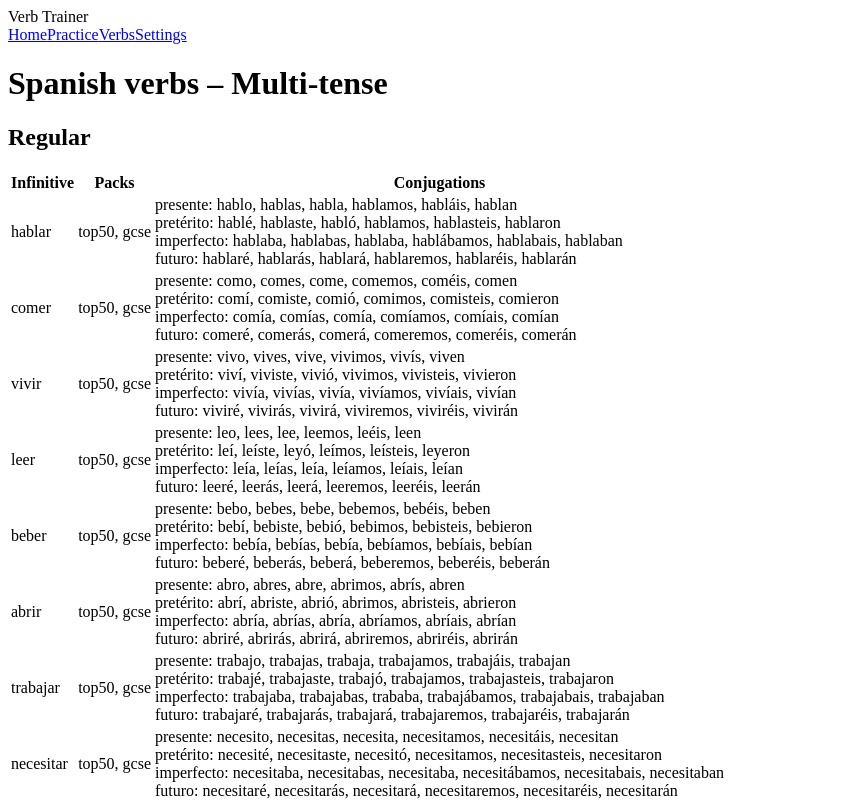
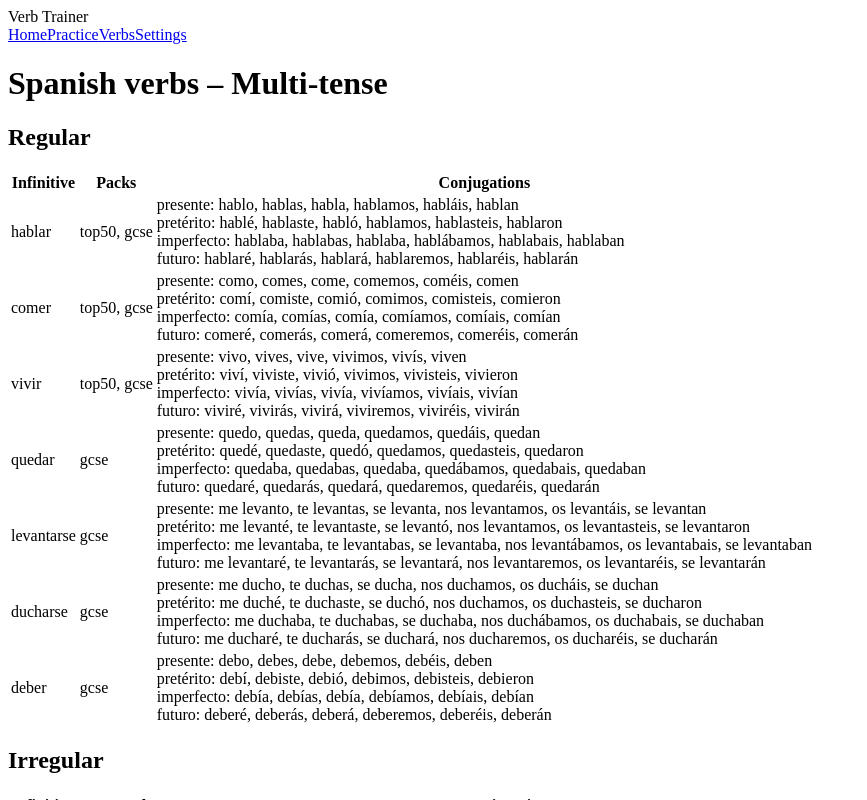
Before and after one commit to jullesp/verb-trainer-mvp, a React (Vite) app: page /verbs in a window 1280 px wide. Shown: the top 800 px of the page, without its empty margins (0-867 px from the left). Built offline with nearby package versions, Linux system fonts and the light colour scheme; the HTML template or start-up script is replaced by a standard one.

Commit message:
Update verbs_es.js

```diff
--- a/src/data/verbs_es.js
+++ b/src/data/verbs_es.js
@@ -1,7 +1,7 @@
 // ===============================
 // Spanish Verb Trainer Data File
 // ===============================
-// Subjects, tenses, and Top 50 verb bank (AQA GCSE aligned)
+// Subjects, tenses, and full GCSE verb bank (Top 50 + reflexives + modals)
 // ===============================
 
 export const SUBJECTS = ['yo','tú','él/ella/usted','nosotros','vosotros','ellos/ustedes']
@@ -10,191 +10,62 @@ export const TENSES = ['presente','pretérito','imperfecto','futuro']
 export const VERB_BANK = [
 
   // ---------- TOP 10 CORE (Irregular) ----------
-  {
-    infinitive:'ser',regular:false,packs:['top10','top50','gcse'],
-    tenses:{
-      'presente':['soy','eres','es','somos','sois','son'],
-      'pretérito':['fui','fuiste','fue','fuimos','fuisteis','fueron'],
-      'imperfecto':['era','eras','era','éramos','erais','eran'],
-      'futuro':['seré','serás','será','seremos','seréis','serán']
-    }
-  },
+  {infinitive:'ser',regular:false,packs:['top10','top50','gcse'],
+    tenses:{'presente':['soy','eres','es','somos','sois','son'],'pretérito':['fui','fuiste','fue','fuimos','fuisteis','fueron'],'imperfecto':['era','eras','era','éramos','erais','eran'],'futuro':['seré','serás','será','seremos','seréis','serán']}},
   {infinitive:'estar',regular:false,packs:['top10','top50','gcse'],
-    tenses:{
-      'presente':['estoy','estás','está','estamos','estáis','están'],
-      'pretérito':['estuve','estuviste','estuvo','estuvimos','estuvisteis','estuvieron'],
-      'imperfecto':['estaba','estabas','estaba','estábamos','estabais','estaban'],
-      'futuro':['estaré','estarás','estará','estaremos','estaréis','estarán']
-    }},
+    tenses:{'presente':['estoy','estás','está','estamos','estáis','están'],'pretérito':['estuve','estuviste','estuvo','estuvimos','estuvisteis','estuvieron'],'imperfecto':['estaba','estabas','estaba','estábamos','estabais','estaban'],'futuro':['estaré','estarás','estará','estaremos','estaréis','estarán']}},
   {infinitive:'tener',regular:false,packs:['top10','top50','gcse'],
-    tenses:{
-      'presente':['tengo','tienes','tiene','tenemos','tenéis','tienen'],
-      'pretérito':['tuve','tuviste','tuvo','tuvimos','tuvisteis','tuvieron'],
-      'imperfecto':['tenía','tenías','tenía','teníamos','teníais','tenían'],
-      'futuro':['tendré','tendrás','tendrá','tendremos','tendréis','tendrán']
-    }},
+    tenses:{'presente':['tengo','tienes','tiene','tenemos','tenéis','tienen'],'pretérito':['tuve','tuviste','tuvo','tuvimos','tuvisteis','tuvieron'],'imperfecto':['tenía','tenías','tenía','teníamos','teníais','tenían'],'futuro':['tendré','tendrás','tendrá','tendremos','tendréis','tendrán']}},
   {infinitive:'hacer',regular:false,packs:['top10','top50','gcse'],
-    tenses:{
-      'presente':['hago','haces','hace','hacemos','hacéis','hacen'],
-      'pretérito':['hice','hiciste','hizo','hicimos','hicisteis','hicieron'],
-      'imperfecto':['hacía','hacías','hacía','hacíamos','hacíais','hacían'],
-      'futuro':['haré','harás','hará','haremos','haréis','harán']
-    }},
+    tenses:{'presente':['hago','haces','hace','hacemos','hacéis','hacen'],'pretérito':['hice','hiciste','hizo','hicimos','hicisteis','hicieron'],'imperfecto':['hacía','hacías','hacía','hacíamos','hacíais','hacían'],'futuro':['haré','harás','hará','haremos','haréis','harán']}},
   {infinitive:'ir',regular:false,packs:['top10','top50','gcse'],
-    tenses:{
-      'presente':['voy','vas','va','vamos','vais','van'],
-      'pretérito':['fui','fuiste','fue','fuimos','fuisteis','fueron'],
-      'imperfecto':['iba','ibas','iba','íbamos','ibais','iban'],
-      'futuro':['iré','irás','irá','iremos','iréis','irán']
-    }},
+    tenses:{'presente':['voy','vas','va','vamos','vais','van'],'pretérito':['fui','fuiste','fue','fuimos','fuisteis','fueron'],'imperfecto':['iba','ibas','iba','íbamos','ibais','iban'],'futuro':['iré','irás','irá','iremos','iréis','irán']}},
   {infinitive:'poder',regular:false,packs:['top10','top50','gcse'],
-    tenses:{
-      'presente':['puedo','puedes','puede','podemos','podéis','pueden'],
-      'pretérito':['pude','pudiste','pudo','pudimos','pudisteis','pudieron'],
-      'imperfecto':['podía','podías','podía','podíamos','podíais','podían'],
-      'futuro':['podré','podrás','podrá','podremos','podréis','podrán']
-    }},
+    tenses:{'presente':['puedo','puedes','puede','podemos','podéis','pueden'],'pretérito':['pude','pudiste','pudo','pudimos','pudisteis','pudieron'],'imperfecto':['podía','podías','podía','podíamos','podíais','podían'],'futuro':['podré','podrás','podrá','podremos','podréis','podrán']}},
   {infinitive:'querer',regular:false,packs:['top10','top50','gcse'],
-    tenses:{
-      'presente':['quiero','quieres','quiere','queremos','queréis','quieren'],
-      'pretérito':['quise','quisiste','quiso','quisimos','quisisteis','quisieron'],
-      'imperfecto':['quería','querías','quería','queríamos','queríais','querían'],
-      'futuro':['querré','querrás','querrá','querremos','querréis','querrán']
-    }},
+    tenses:{'presente':['quiero','quieres','quiere','queremos','queréis','quieren'],'pretérito':['quise','quisiste','quiso','quisimos','quisisteis','quisieron'],'imperfecto':['quería','querías','quería','queríamos','queríais','querían'],'futuro':['querré','querrás','querrá','querremos','querréis','querrán']}},
   {infinitive:'decir',regular:false,packs:['top10','top50','gcse'],
-    tenses:{
-      'presente':['digo','dices','dice','decimos','decís','dicen'],
-      'pretérito':['dije','dijiste','dijo','dijimos','dijisteis','dijeron'],
-      'imperfecto':['decía','decías','decía','decíamos','decíais','decían'],
-      'futuro':['diré','dirás','dirá','diremos','diréis','dirán']
-    }},
+    tenses:{'presente':['digo','dices','dice','decimos','decís','dicen'],'pretérito':['dije','dijiste','dijo','dijimos','dijisteis','dijeron'],'imperfecto':['decía','decías','decía','decíamos','decíais','decían'],'futuro':['diré','dirás','dirá','diremos','diréis','dirán']}},
   {infinitive:'poner',regular:false,packs:['top10','top50','gcse'],
-    tenses:{
-      'presente':['pongo','pones','pone','ponemos','ponéis','ponen'],
-      'pretérito':['puse','pusiste','puso','pusimos','pusisteis','pusieron'],
-      'imperfecto':['ponía','ponías','ponía','poníamos','poníais','ponían'],
-      'futuro':['pondré','pondrás','pondrá','pondremos','pondréis','pondrán']
-    }},
+    tenses:{'presente':['pongo','pones','pone','ponemos','ponéis','ponen'],'pretérito':['puse','pusiste','puso','pusimos','pusisteis','pusieron'],'imperfecto':['ponía','ponías','ponía','poníamos','poníais','ponían'],'futuro':['pondré','pondrás','pondrá','pondremos','pondréis','pondrán']}},
   {infinitive:'salir',regular:false,packs:['top10','top50','gcse'],
-    tenses:{
-      'presente':['salgo','sales','sale','salimos','salís','salen'],
-      'pretérito':['salí','saliste','salió','salimos','salisteis','salieron'],
-      'imperfecto':['salía','salías','salía','salíamos','salíais','salían'],
-      'futuro':['saldré','saldrás','saldrá','saldremos','saldréis','saldrán']
-    }},
+    tenses:{'presente':['salgo','sales','sale','salimos','salís','salen'],'pretérito':['salí','saliste','salió','salimos','salisteis','salieron'],'imperfecto':['salía','salías','salía','salíamos','salíais','salían'],'futuro':['saldré','saldrás','saldrá','saldremos','saldréis','saldrán']}},
 
-  // ---------- REGULAR & COMMON ADDITIONS ----------
+  // ---------- REGULARS ----------
   {infinitive:'hablar',regular:true,packs:['top50','gcse'],
-    tenses:{
-      'presente':['hablo','hablas','habla','hablamos','habláis','hablan'],
-      'pretérito':['hablé','hablaste','habló','hablamos','hablasteis','hablaron'],
-      'imperfecto':['hablaba','hablabas','hablaba','hablábamos','hablabais','hablaban'],
-      'futuro':['hablaré','hablarás','hablará','hablaremos','hablaréis','hablarán']
-    }},
+    tenses:{'presente':['hablo','hablas','habla','hablamos','habláis','hablan'],'pretérito':['hablé','hablaste','habló','hablamos','hablasteis','hablaron'],'imperfecto':['hablaba','hablabas','hablaba','hablábamos','hablabais','hablaban'],'futuro':['hablaré','hablarás','hablará','hablaremos','hablaréis','hablarán']}},
   {infinitive:'comer',regular:true,packs:['top50','gcse'],
-    tenses:{
-      'presente':['como','comes','come','comemos','coméis','comen'],
-      'pretérito':['comí','comiste','comió','comimos','comisteis','comieron'],
-      'imperfecto':['comía','comías','comía','comíamos','comíais','comían'],
-      'futuro':['comeré','comerás','comerá','comeremos','comeréis','comerán']
-    }},
+    tenses:{'presente':['como','comes','come','comemos','coméis','comen'],'pretérito':['comí','comiste','comió','comimos','comisteis','comieron'],'imperfecto':['comía','comías','comía','comíamos','comíais','comían'],'futuro':['comeré','comerás','comerá','comeremos','comeréis','comerán']}},
   {infinitive:'vivir',regular:true,packs:['top50','gcse'],
-    tenses:{
-      'presente':['vivo','vives','vive','vivimos','vivís','viven'],
-      'pretérito':['viví','viviste','vivió','vivimos','vivisteis','vivieron'],
-      'imperfecto':['vivía','vivías','vivía','vivíamos','vivíais','vivían'],
-      'futuro':['viviré','vivirás','vivirá','viviremos','viviréis','vivirán']
-    }},
-  {infinitive:'leer',regular:true,packs:['top50','gcse'],
-    tenses:{
-      'presente':['leo','lees','lee','leemos','leéis','leen'],
-      'pretérito':['leí','leíste','leyó','leímos','leísteis','leyeron'],
-      'imperfecto':['leía','leías','leía','leíamos','leíais','leían'],
-      'futuro':['leeré','leerás','leerá','leeremos','leeréis','leerán']
-    }},
-  {infinitive:'beber',regular:true,packs:['top50','gcse'],
-    tenses:{
-      'presente':['bebo','bebes','bebe','bebemos','bebéis','beben'],
-      'pretérito':['bebí','bebiste','bebió','bebimos','bebisteis','bebieron'],
-      'imperfecto':['bebía','bebías','bebía','bebíamos','bebíais','bebían'],
-      'futuro':['beberé','beberás','beberá','beberemos','beberéis','beberán']
-    }},
-  {infinitive:'abrir',regular:true,packs:['top50','gcse'],
-    tenses:{
-      'presente':['abro','abres','abre','abrimos','abrís','abren'],
-      'pretérito':['abrí','abriste','abrió','abrimos','abristeis','abrieron'],
-      'imperfecto':['abría','abrías','abría','abríamos','abríais','abrían'],
-      'futuro':['abriré','abrirás','abrirá','abriremos','abriréis','abrirán']
-    }},
-  {infinitive:'cerrar',regular:false,packs:['top50','gcse'],
-    tenses:{
-      'presente':['cierro','cierras','cierra','cerramos','cerráis','cierran'],
-      'pretérito':['cerré','cerraste','cerró','cerramos','cerrasteis','cerraron'],
-      'imperfecto':['cerraba','cerrabas','cerraba','cerrábamos','cerrabais','cerraban'],
-      'futuro':['cerraré','cerrarás','cerrará','cerraremos','cerraréis','cerrarán']
-    }},
-  {infinitive:'jugar',regular:false,packs:['top50','gcse'],
-    tenses:{
-      'presente':['juego','juegas','juega','jugamos','jugáis','juegan'],
-      'pretérito':['jugué','jugaste','jugó','jugamos','jugasteis','jugaron'],
-      'imperfecto':['jugaba','jugabas','jugaba','jugábamos','jugabais','jugaban'],
-      'futuro':['jugaré','jugarás','jugará','jugaremos','jugaréis','jugarán']
-    }},
-  {infinitive:'trabajar',regular:true,packs:['top50','gcse'],
-    tenses:{
-      'presente':['trabajo','trabajas','trabaja','trabajamos','trabajáis','trabajan'],
-      'pretérito':['trabajé','trabajaste','trabajó','trabajamos','trabajasteis','trabajaron'],
-      'imperfecto':['trabajaba','trabajabas','trababa','trabajábamos','trabajabais','trabajaban'],
-      'futuro':['trabajaré','trabajarás','trabajará','trabajaremos','trabajaréis','trabajarán']
-    }},
-  {infinitive:'necesitar',regular:true,packs:['top50','gcse'],
-    tenses:{
-      'presente':['necesito','necesitas','necesita','necesitamos','necesitáis','necesitan'],
-      'pretérito':['necesité','necesitaste','necesitó','necesitamos','necesitasteis','necesitaron'],
-      'imperfecto':['necesitaba','necesitabas','necesitaba','necesitábamos','necesitabais','necesitaban'],
-      'futuro':['necesitaré','necesitarás','necesitará','necesitaremos','necesitaréis','necesitarán']
-    }},
-  {infinitive:'vivir',regular:true,packs:['top50','gcse'],
-    tenses:{
-      'presente':['vivo','vives','vive','vivimos','vivís','viven'],
-      'pretérito':['viví','viviste','vivió','vivimos','vivisteis','vivieron'],
-      'imperfecto':['vivía','vivías','vivía','vivíamos','vivíais','vivían'],
-      'futuro':['viviré','vivirás','vivirá','viviremos','viviréis','vivirán']
-    }},
-  {infinitive:'estudiar',regular:true,packs:['top50','gcse'],
-    tenses:{
-      'presente':['estudio','estudias','estudia','estudiamos','estudiáis','estudian'],
-      'pretérito':['estudié','estudiaste','estudió','estudiamos','estudiasteis','estudiaron'],
-      'imperfecto':['estudiaba','estudiabas','estudiaba','estudiábamos','estudiabais','estudiaban'],
-      'futuro':['estudiaré','estudiarás','estudiará','estudiaremos','estudiaréis','estudiarán']
-    }},
-  {infinitive:'gustar',regular:true,packs:['top50','gcse'],
-    tenses:{
-      'presente':['gusta','gustan','gusta','gustamos','gustáis','gustan'],
-      'pretérito':['gustó','gustaron','gustó','gustamos','gustasteis','gustaron'],
-      'imperfecto':['gustaba','gustaban','gustaba','gustábamos','gustabais','gustaban'],
-      'futuro':['gustará','gustarán','gustará','gustaremos','gustaréis','gustarán']
-    }},
-  {infinitive:'pagar',regular:true,packs:['top50','gcse'],
-    tenses:{
-      'presente':['pago','pagas','paga','pagamos','pagáis','pagan'],
-      'pretérito':['pagué','pagaste','pagó','pagamos','pagasteis','pagaron'],
-      'imperfecto':['pagaba','pagabas','pagaba','pagábamos','pagabais','pagaban'],
-      'futuro':['pagaré','pagarás','pagará','pagaremos','pagaréis','pagarán']
-    }},
-  {infinitive:'usar',regular:true,packs:['top50','gcse'],
-    tenses:{
-      'presente':['uso','usas','usa','usamos','usáis','usan'],
-      'pretérito':['usé','usaste','usó','usamos','usasteis','usaron'],
-      'imperfecto':['usaba','usabas','usaba','usábamos','usabais','usaban'],
-      'futuro':['usaré','usarás','usará','usaremos','usaréis','usarán']
-    }},
-  {infinitive:'abrir',regular:true,packs:['top50','gcse'],
-    tenses:{
-      'presente':['abro','abres','abre','abrimos','abrís','abren'],
-      'pretérito':['abrí','abriste','abrió','abrimos','abristeis','abrieron'],
-      'imperfecto':['abría','abrías','abría','abríamos','abríais','abrían'],
-      'futuro':['abriré','abrirás','abrirá','abriremos','abriréis','abrirán']
-    }}
+    tenses:{'presente':['vivo','vives','vive','vivimos','vivís','viven'],'pretérito':['viví','viviste','vivió','vivimos','vivisteis','vivieron'],'imperfecto':['vivía','vivías','vivía','vivíamos','vivíais','vivían'],'futuro':['viviré','vivirás','vivirá','viviremos','viviréis','vivirán']}},
 
+  // ---------- AQA GCSE COMMONS ----------
+  {infinitive:'dar',regular:false,packs:['top50','gcse'],
+    tenses:{'presente':['doy','das','da','damos','dais','dan'],'pretérito':['di','diste','dio','dimos','disteis','dieron'],'imperfecto':['daba','dabas','daba','dábamos','dabais','daban'],'futuro':['daré','darás','dará','daremos','daréis','darán']}},
+  {infinitive:'ver',regular:false,packs:['top50','gcse'],
+    tenses:{'presente':['veo','ves','ve','vemos','veis','ven'],'pretérito':['vi','viste','vio','vimos','visteis','vieron'],'imperfecto':['veía','veías','veía','veíamos','veíais','veían'],'futuro':['veré','verás','verá','veremos','veréis','verán']}},
+  {infinitive:'venir',regular:false,packs:['top50','gcse'],
+    tenses:{'presente':['vengo','vienes','viene','venimos','venís','vienen'],'pretérito':['vine','viniste','vino','vinimos','vinisteis','vinieron'],'imperfecto':['venía','venías','venía','veníamos','veníais','venían'],'futuro':['vendré','vendrás','vendrá','vendremos','vendréis','vendrán']}},
+  {infinitive:'quedar',regular:true,packs:['gcse'],
+    tenses:{'presente':['quedo','quedas','queda','quedamos','quedáis','quedan'],'pretérito':['quedé','quedaste','quedó','quedamos','quedasteis','quedaron'],'imperfecto':['quedaba','quedabas','quedaba','quedábamos','quedabais','quedaban'],'futuro':['quedaré','quedarás','quedará','quedaremos','quedaréis','quedarán']}},
+
+  // ---------- REFLEXIVES ----------
+  {infinitive:'levantarse',regular:true,packs:['gcse'],
+    tenses:{'presente':['me levanto','te levantas','se levanta','nos levantamos','os levantáis','se levantan'],'pretérito':['me levanté','te levantaste','se levantó','nos levantamos','os levantasteis','se levantaron'],'imperfecto':['me levantaba','te levantabas','se levantaba','nos levantábamos','os levantabais','se levantaban'],'futuro':['me levantaré','te levantarás','se levantará','nos levantaremos','os levantaréis','se levantarán']}},
+  {infinitive:'acostarse',regular:false,packs:['gcse'],
+    tenses:{'presente':['me acuesto','te acuestas','se acuesta','nos acostamos','os acostáis','se acuestan'],'pretérito':['me acosté','te acostaste','se acostó','nos acostamos','os acostasteis','se acostaron'],'imperfecto':['me acostaba','te acostabas','se acostaba','nos acostábamos','os acostabais','se acostaban'],'futuro':['me acostaré','te acostarás','se acostará','nos acostaremos','os acostaréis','se acostarán']}},
+  {infinitive:'ducharse',regular:true,packs:['gcse'],
+    tenses:{'presente':['me ducho','te duchas','se ducha','nos duchamos','os ducháis','se duchan'],'pretérito':['me duché','te duchaste','se duchó','nos duchamos','os duchasteis','se ducharon'],'imperfecto':['me duchaba','te duchabas','se duchaba','nos duchábamos','os duchabais','se duchaban'],'futuro':['me ducharé','te ducharás','se duchará','nos ducharemos','os ducharéis','se ducharán']}},
+  {infinitive:'ponerse',regular:false,packs:['gcse'],
+    tenses:{'presente':['me pongo','te pones','se pone','nos ponemos','os ponéis','se ponen'],'pretérito':['me puse','te pusiste','se puso','nos pusimos','os pusisteis','se pusieron'],'imperfecto':['me ponía','te ponías','se ponía','nos poníamos','os poníais','se ponían'],'futuro':['me pondré','te pondrás','se pondrá','nos pondremos','os pondréis','se pondrán']}},
+  {infinitive:'sentirse',regular:false,packs:['gcse'],
+    tenses:{'presente':['me siento','te sientes','se siente','nos sentimos','os sentís','se sienten'],'pretérito':['me sentí','te sentiste','se sintió','nos sentimos','os sentisteis','se sintieron'],'imperfecto':['me sentía','te sentías','se sentía','nos sentíamos','os sentíais','se sentían'],'futuro':['me sentiré','te sentirás','se sentirá','nos sentiremos','os sentiréis','se sentirán']}},
+
+  // ---------- MODALS ----------
+  {infinitive:'deber',regular:true,packs:['gcse'],
+    tenses:{'presente':['debo','debes','debe','debemos','debéis','deben'],'pretérito':['debí','debiste','debió','debimos','debisteis','debieron'],'imperfecto':['debía','debías','debía','debíamos','debíais','debían'],'futuro':['deberé','deberás','deberá','deberemos','deberéis','deberán']}},
+  {infinitive:'tener que',regular:false,packs:['gcse'],
+    tenses:{'presente':['tengo que','tienes que','tiene que','tenemos que','tenéis que','tienen que'],'pretérito':['tuve que','tuviste que','tuvo que','tuvimos que','tuvisteis que','tuvieron que'],'imperfecto':['tenía que','tenías que','tenía que','teníamos que','teníais que','tenían que'],'futuro':['tendré que','tendrás que','tendrá que','tendremos que','tendréis que','tendrán que']}},
+  {infinitive:'ir a',regular:false,packs:['gcse'],
+    tenses:{'presente':['voy a','vas a','va a','vamos a','vais a','van a'],'pretérito':['fui a','fuiste a','fue a','fuimos a','fuisteis a','fueron a'],'imperfecto':['iba a','ibas a','iba a','íbamos a','ibais a','iban a'],'futuro':['iré a','irás a','irá a','iremos a','iréis a','irán a']}}
 ]
```
